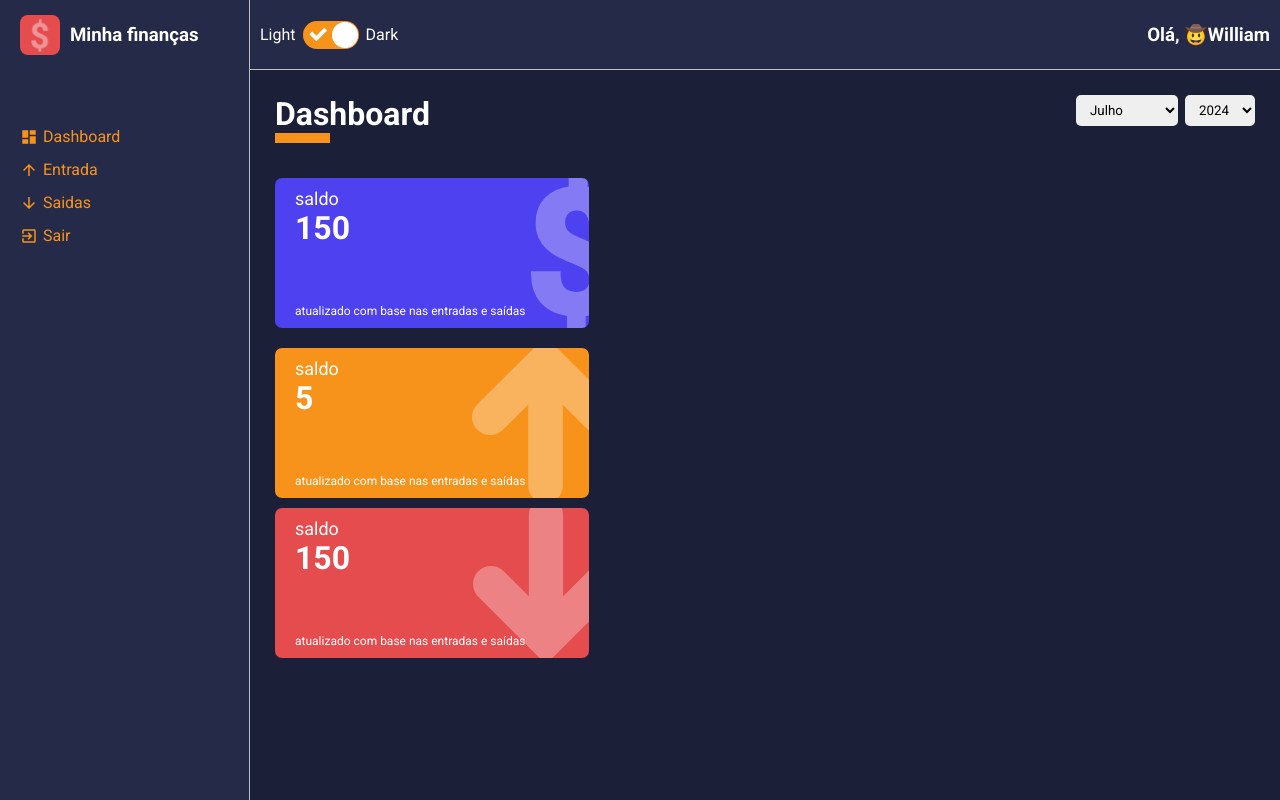
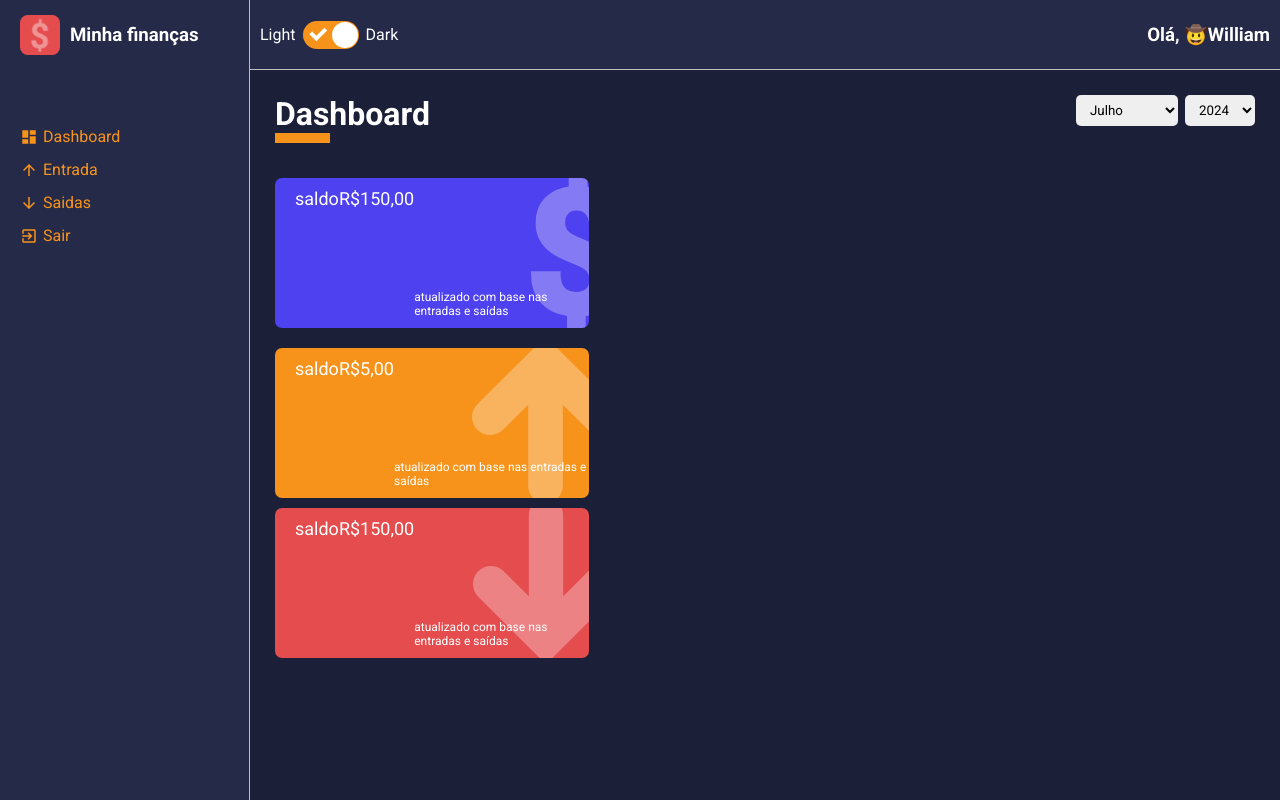
Before and after one commit to WilliamProgramadorBR/Gerenciador-financeiro, a React (Create React App) app: page / in a window 1280 px wide. Built offline with nearby package versions, Linux system fonts and the light colour scheme.

Commit message:
Fim dos cards
Efeito aplicado e formatação de moeda

```diff
--- a/package.json
+++ b/package.json
@@ -12,6 +12,7 @@
     "@types/react": "^18.3.3",
     "@types/react-dom": "^18.3.0",
     "react": "^18.3.1",
+    "react-countup": "^6.5.3",
     "react-dom": "^18.3.1",
     "react-icons": "^5.2.1",
     "react-router-dom": "^6.25.1",
--- a/src/Page/Dashboard/index.tsx
+++ b/src/Page/Dashboard/index.tsx
@@ -1,4 +1,6 @@
 import React,{useState, useMemo} from 'react';
+
+
 import { Container,Content } from './styled';
 import ContentHeader from '../../components/ContentHeader';
 import SelectInput from '../../components/SelectInput';
--- a/src/components/WalletBox/index.tsx
+++ b/src/components/WalletBox/index.tsx
@@ -1,4 +1,5 @@
 import React, {ReactNode, useMemo} from 'react';
+import CountUp from 'react-countup';
 import { Container } from './styles';
 import dolarImg from '../../assets/dollar.svg';
 import arrowUpImg from '../../assets/arrow-up.svg';
@@ -33,7 +34,13 @@ const WalletBox: React.FC<IWalletBoxProps> = ({   title,
     return(
         <Container color={color}>
             <span>{title}</span>
-            <h1>{amount}</h1>
+            <CountUp
+                end={amount}
+                prefix={"R$"}
+                separator="."
+                decimal=","
+                decimals={2}
+                />
             <small>{footerlabel}</small>
              <img src={iconSelected} alt={title}/>
 
```
Also changed, not shown: 1 other file (tests, documents, lock files or other folders).
